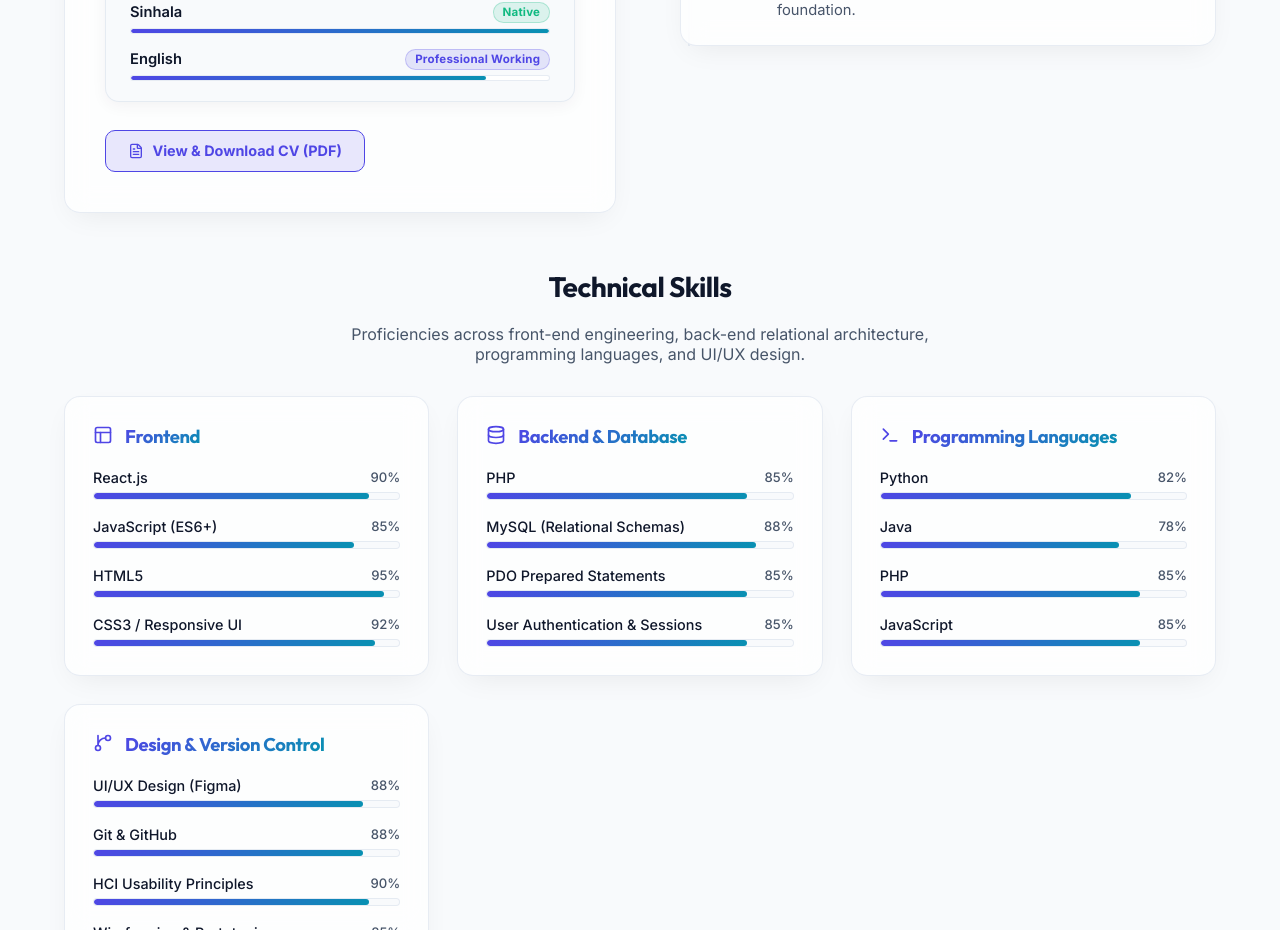
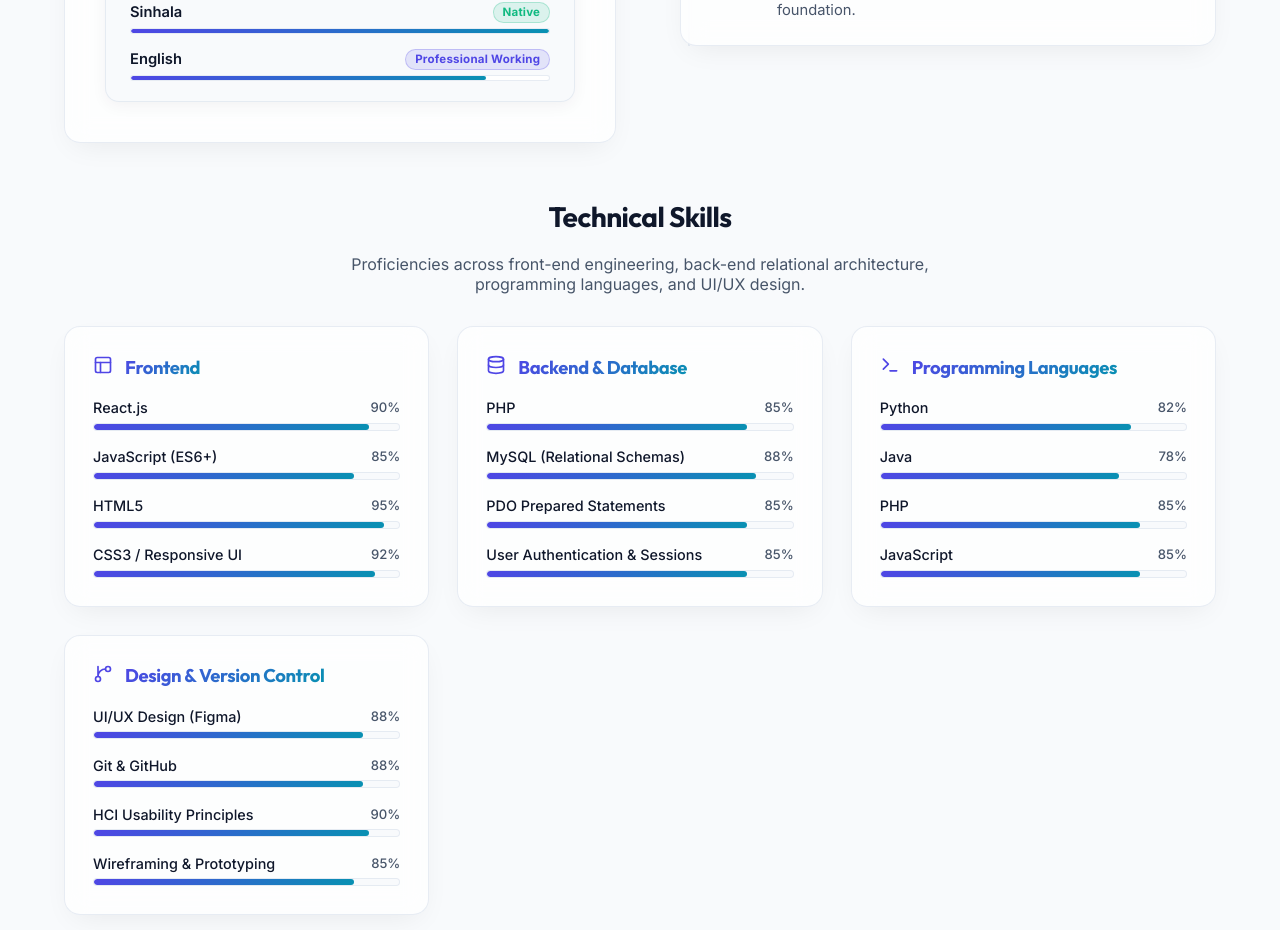
Before and after one commit to nisal73/My-portfolio, a React (Create React App) app: page / in a window 1280 px wide. Shown: the part 1720-2650 px from the top of the page. Built offline with nearby package versions, Linux system fonts and the light colour scheme.

Commit message:
Remove CV button option from About section

```diff
--- a/src/components/About.css
+++ b/src/components/About.css
@@ -133,28 +133,6 @@
   background: var(--accent-gradient);
   border-radius: 99px;
   transition: width var(--transition-normal);
-}
-
-.btn-about-cv {
-  display: inline-flex;
-  align-items: center;
-  gap: 0.5rem;
-  padding: 0.7rem 1.4rem;
-  background: rgba(var(--primary-rgb), 0.12);
-  border: 1px solid var(--primary);
-  color: var(--primary);
-  font-size: 0.9rem;
-  font-weight: 700;
-  border-radius: 10px;
-  cursor: pointer;
-  transition: all var(--transition-fast);
-}
-
-.btn-about-cv:hover {
-  background: var(--primary);
-  color: #ffffff;
-  box-shadow: var(--glow-shadow);
-  transform: translateY(-2px);
 }
 
 .column-title {
--- a/src/components/About.js
+++ b/src/components/About.js
@@ -1,10 +1,9 @@
-import React, { useState } from 'react';
+import React from 'react';
 import {
   GraduationCap,
   Award,
   BookOpen,
   Heart,
-  Code2,
   Database,
   Layout,
   GitBranch,
@@ -13,16 +12,11 @@ import {
   Mail,
   Phone,
   MapPin,
-  Languages,
-  ExternalLink,
-  CheckCircle2,
-  FileText
+  Languages
 } from 'lucide-react';
-import CvModal from './CvModal';
 import './About.css';
 
 const About = () => {
-  const [isCvOpen, setIsCvOpen] = useState(false);
 
   const educationTimeline = [
     {
@@ -173,12 +167,6 @@ const About = () => {
                 </div>
               </div>
             </div>
-
-            <div className="about-cv-cta mt-4">
-              <button onClick={() => setIsCvOpen(true)} className="btn-about-cv">
-                <FileText size={16} /> View & Download CV (PDF)
-              </button>
-            </div>
           </div>
 
           {/* Education Timeline */}
@@ -305,9 +293,6 @@ const About = () => {
         </div>
 
       </div>
-
-      {/* CV Modal View */}
-      <CvModal isOpen={isCvOpen} onClose={() => setIsCvOpen(false)} />
     </section>
   );
 };
```
